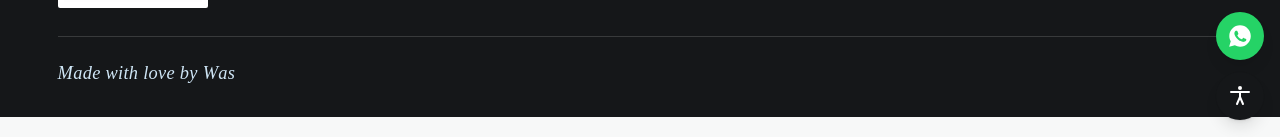
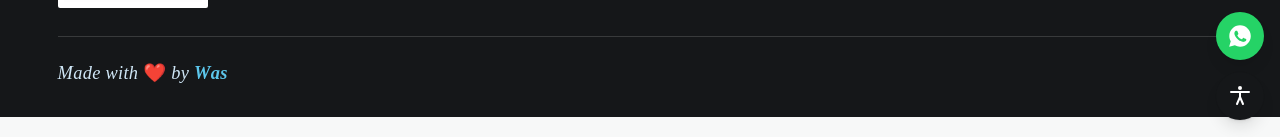
Before and after one commit to ward3107/softec-vision, a Next.js app in the folder web/: page /en/about in a window 1280 px wide. Shown: the part 660-797 px from the top of the page. Built offline with nearby package versions, Linux system fonts and the light colour scheme.

Commit message:
Link creator signature and use heart mark

```diff
--- a/web/src/app/globals.css
+++ b/web/src/app/globals.css
@@ -76,6 +76,23 @@ body.brand-splash-open {
   opacity: 0;
   transform: translateY(4px);
   animation: signatureWrite 0.24s ease forwards;
+}
+.creator-signature__heart {
+  font-family: 'Segoe UI Emoji', 'Apple Color Emoji', sans-serif;
+  font-style: normal;
+}
+.creator-signature__link {
+  color: #5cc7ec;
+  font-weight: 700;
+  text-decoration: underline;
+  text-decoration-color: transparent;
+  text-underline-offset: 4px;
+  transition: color 0.2s ease, text-decoration-color 0.2s ease;
+}
+.creator-signature__link:hover,
+.creator-signature__link:focus-visible {
+  color: #fff;
+  text-decoration-color: currentColor;
 }
 .creator-signature__cursor {
   width: 2px;
--- a/web/src/components/CreatorSignature.tsx
+++ b/web/src/components/CreatorSignature.tsx
@@ -1,18 +1,42 @@
-const SIGNATURE = 'Made with love by Was';
+const PREFIX = 'Made with ';
+const HEART = '❤️';
+const CONNECTOR = ' by ';
+const NAME = 'Was';
+const SIGNATURE = `${PREFIX}${HEART}${CONNECTOR}${NAME}`;
+
+function SignatureCharacters({ text, startIndex }: { text: string; startIndex: number }) {
+  return [...text].map((character, index) => (
+    <span
+      key={`${character}-${startIndex + index}`}
+      className="creator-signature__character"
+      style={{ animationDelay: `${0.45 + (startIndex + index) * 0.065}s` }}
+    >
+      {character === ' ' ? '\u00a0' : character}
+    </span>
+  ));
+}
 
 export default function CreatorSignature() {
   return (
     <p className="creator-signature" aria-label={SIGNATURE} dir="ltr">
       <span aria-hidden="true">
-        {[...SIGNATURE].map((character, index) => (
-          <span
-            key={`${character}-${index}`}
-            className="creator-signature__character"
-            style={{ animationDelay: `${0.45 + index * 0.065}s` }}
-          >
-            {character === ' ' ? '\u00a0' : character}
-          </span>
-        ))}
+        <SignatureCharacters text={PREFIX} startIndex={0} />
+        <span
+          className="creator-signature__character creator-signature__heart"
+          style={{ animationDelay: `${0.45 + PREFIX.length * 0.065}s` }}
+        >
+          {HEART}
+        </span>
+        <SignatureCharacters text={CONNECTOR} startIndex={PREFIX.length + 1} />
+        <a
+          href="https://waseemp.vercel.app/"
+          target="_blank"
+          rel="noopener noreferrer"
+          className="creator-signature__link"
+          aria-label="Was — open creator website"
+        >
+          <SignatureCharacters text={NAME} startIndex={PREFIX.length + CONNECTOR.length + 1} />
+        </a>
       </span>
       <span className="creator-signature__cursor" aria-hidden="true" />
     </p>
```
Also changed, not shown: 1 other file (tests, documents, lock files or other folders).
